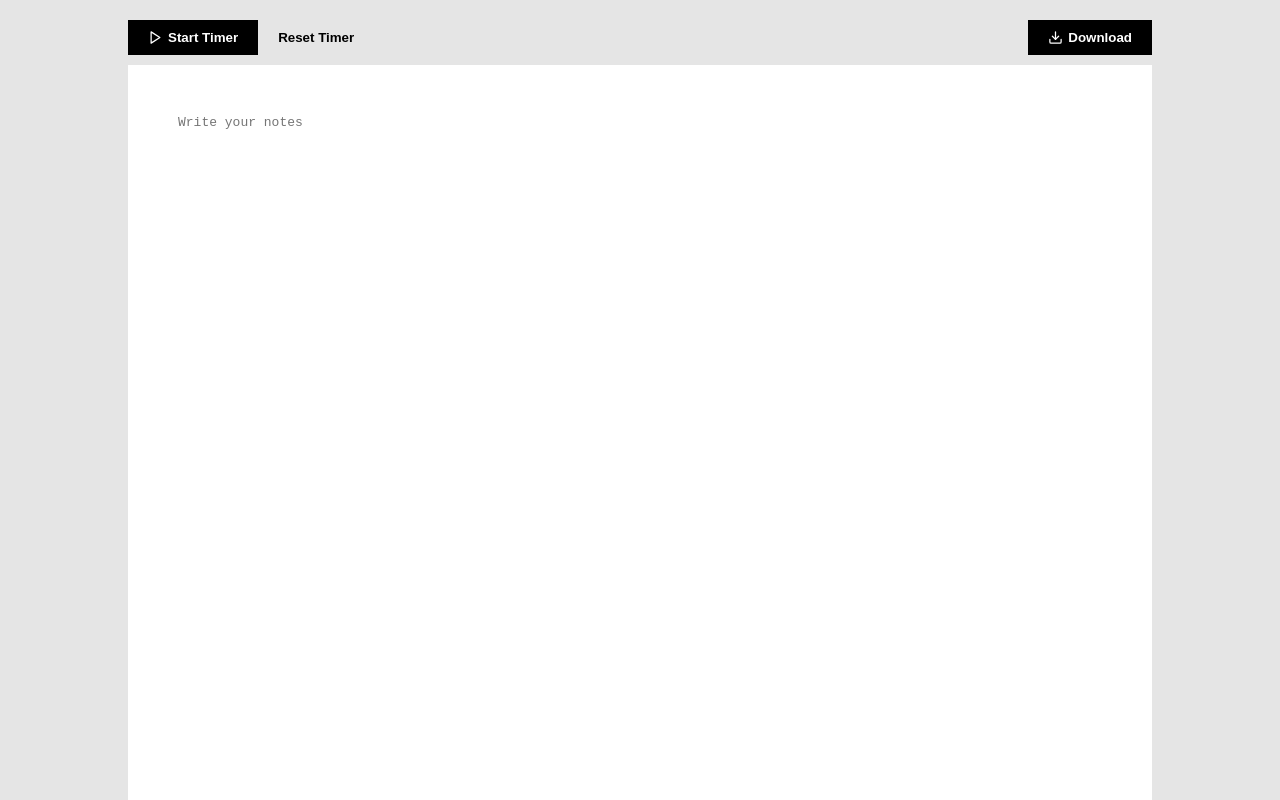
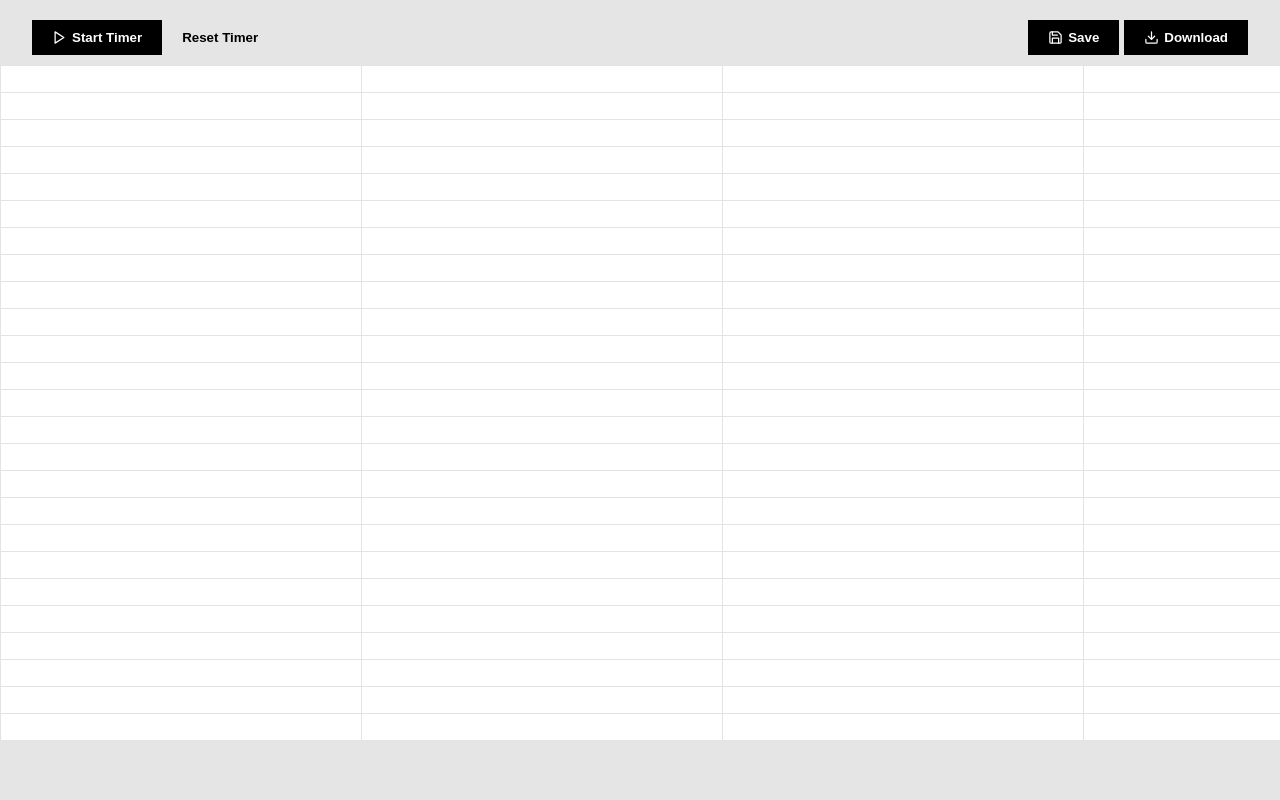
Before and after one commit to cmoses8626/stamped, a React (Create React App) app: page /1 in a window 1280 px wide. Built offline with nearby package versions, Linux system fonts and the light colour scheme.

Commit message:
Working prototype

```diff
--- a/package.json
+++ b/package.json
@@ -6,6 +6,8 @@
     "@testing-library/jest-dom": "^4.2.4",
     "@testing-library/react": "^9.5.0",
     "@testing-library/user-event": "^7.2.1",
+    "eslint": "^6.8.0",
+    "json2csv": "^5.0.0",
     "react": "^16.13.1",
     "react-dom": "^16.13.1",
     "react-feather": "^2.0.3",
@@ -37,8 +39,6 @@
     ]
   },
   "devDependencies": {
-    "babel-eslint": "^9.0.0",
-    "eslint": "^5.16.0",
     "eslint-config-airbnb": "^17.1.1",
     "eslint-config-prettier": "^4.3.0",
     "eslint-config-wesbos": "0.0.19",
--- a/src/App.css
+++ b/src/App.css
@@ -26,7 +26,7 @@
   flex-direction: column;
   align-items: center;
   justify-content: center;
-  font-size: calc(10px + 2vmin);
+  /* font-size: calc(10px + 2vmin); */
 }
 
 .App-link {
--- a/src/components/Document.js
+++ b/src/components/Document.js
@@ -1,14 +1,117 @@
-import React, { useState, useEffect, useMemo, useRef } from 'react';
+import React, {
+  useState,
+  useEffect,
+  useLayoutEffect,
+  useMemo,
+  useRef,
+} from 'react';
 import styled from 'styled-components';
 import { useParams } from 'react-router-dom';
-import { Download, Play, Pause } from 'react-feather';
+import { Download, Play, Pause, Save } from 'react-feather';
 import { useTable } from 'react-table';
 import Table from './Table';
 import { useStopwatch } from '../customHooks';
 
+const { parse } = require('json2csv');
+
+function replaceCaret(el) {
+  // Place the caret at the end of the element
+  const target = document.createTextNode('');
+  el.appendChild(target);
+  // do not move caret if element was not focused
+  const isTargetFocused = document.activeElement === el;
+  if (target !== null && target.nodeValue !== null && isTargetFocused) {
+    const sel = window.getSelection();
+    if (sel !== null) {
+      const range = document.createRange();
+      range.setStart(target, target.nodeValue.length);
+      range.collapse(true);
+      sel.removeAllRanges();
+      sel.addRange(range);
+    }
+    if (el instanceof HTMLElement) el.focus();
+  }
+}
+
+const EditableCell = ({
+  rowIndex,
+  columnIndex,
+  updateData,
+  onKeyUp,
+  time,
+  initialValue,
+}) => {
+  const [value, setValue] = useState(initialValue);
+  const [pos, setPos] = useState(null);
+  const [targetRange, setTargetRange] = useState();
+  const cellRef = useRef(null);
+
+  const onBlur = e => {
+    const text = e.currentTarget.innerText;
+    setValue(text);
+    updateData(rowIndex, columnIndex, e.currentTarget.innerText);
+  };
+
+  const handleKeyPress = e => {
+    if (e.key === '.') {
+      const {
+        currentTarget: { dataset },
+      } = e;
+
+      // Get caret position after period
+      const sel = window.getSelection();
+      const range = sel.getRangeAt(0);
+
+      // Insert "[time]" after period
+      const newNode = document.createElement('span');
+      newNode.appendChild(document.createTextNode(` [${time}] `));
+      const timestamp = ` [${time}] `;
+      const timestampNode = document.createTextNode(timestamp);
+      range.insertNode(document.createTextNode(' '));
+      range.insertNode(newNode);
+      range.collapse(false);
+    }
+  };
+
+  return (
+    <td
+      contentEditable="true"
+      value={value}
+      onBlur={onBlur}
+      onKeyUp={handleKeyPress}
+      data-row={rowIndex}
+      data-col={columnIndex}
+      ref={cellRef}
+      style={
+        columnIndex === 0
+          ? {
+              position: 'sticky',
+              left: 0,
+              backgroundColor: '#fff',
+            }
+          : {
+              marginLeft: '350px',
+              overflowX: 'scroll',
+            }
+      }
+      dangerouslySetInnerHTML={{ __html: value }}
+    />
+  );
+};
+
 export default function Document() {
+  // Default empty array
+  const numRows = 25;
+  const numColumns = 25;
+  const emptyRow = new Array(numColumns).fill('', 0);
+  const emptyArray = new Array(numRows).fill(emptyRow, 0);
+
   const { id } = useParams();
-  const [notes, setNotes] = useState(() => localStorage.getItem(id) || '');
+  const [data, setData] = useState(
+    () => JSON.parse(localStorage.getItem(id)) || emptyArray
+  );
+  const [saveStatus, setSaveStatus] = useState('Save');
+  const [notes, setNotes] = useState(''); // useState(() => localStorage.getItem(id) || '');
   const {
     elapsedTime,
     isRunning,
@@ -16,6 +119,20 @@ export default function Document() {
     stopTimer,
     resetTimer,
   } = useStopwatch();
+
+  // Ref
+  const tableRef = useRef();
+
+  // Wrapper around setData to deal with 2D data and pull state changes up
+  const updateData = (rowIndex, columnIndex, value) => {
+    setData(prevData =>
+      prevData.map((row, i) => {
+        const tempRow = [...row];
+        if (i === rowIndex) tempRow[columnIndex] = value;
+        return tempRow;
+      })
+    );
+  };
 
   // Format elapsed time in hr:min:sec
   const hours = Math.floor(elapsedTime / 3600).toString();
@@ -30,25 +147,58 @@ export default function Document() {
   // Autosave 5sec after last edit
   useEffect(() => {
     const timeoutId = setTimeout(() => {
-      localStorage.setItem(id, notes);
+      localStorage.setItem(id, JSON.stringify(data));
     }, 5000);
     return function cleanup() {
       clearTimeout(timeoutId);
     };
-  }, [id, notes]);
+  }, [data, id]);
 
   const handleStartStop = () => {
     isRunning ? stopTimer() : startTimer();
   };
 
-  const handleKeyPress = e => {
-    if (e.key === '.') {
-      setNotes(`${notes} [${time}] `);
-    }
+  const handleChange = e => {
+    setNotes(e.target.value);
   };
 
-  const handleChange = e => {
-    setNotes(e.target.value);
+  const saveAll = () => {
+    // Change Save button text to Saved! for 3 sec
+    setSaveStatus('Saved!');
+    setTimeout(() => setSaveStatus('Save'), 3000);
+
+    // Get table data
+    const arr = new Array(numRows).fill(emptyRow, 0);
+    const updatedData = arr.map((row, rowIndex) =>
+      row.map(
+        (cell, columnIndex) =>
+          tableRef.current.rows[rowIndex].childNodes[columnIndex].innerText
+      )
+    );
+
+    // Set state and save to local storage
+    localStorage.setItem(id, JSON.stringify(updatedData));
+    setData(updatedData);
+  };
+
+  const download = () => {
+    // Create csv from data
+    const csv = parse(data, { header: false });
+
+    // Create a hidden link (enables you to name the downloaded file)
+    const link = document.createElement('a');
+    const blob = new Blob([csv], {
+      type: 'text/csv;charset=utf-8;',
+    });
+    const url = window.URL.createObjectURL(blob);
+    link.href = url;
+    link.download = 'stamped.csv';
+    link.style = 'display: none';
+    document.body.appendChild(link);
+    link.click();
+
+    // Clean up for memory management
+    window.URL.revokeObjectURL(url);
   };
 
   return (
@@ -75,27 +225,70 @@ export default function Document() {
             Reset Timer
           </Timer>
         </FlexRow>
-        <DownloadButton>
-          <Download size={15} style={{ paddingRight: '5px' }} />
-          Download
-        </DownloadButton>
+        <FlexRow>
+          <SaveButton onClick={saveAll}>
+            <Save size={15} style={{ paddingRight: '5px' }} />
+            {saveStatus}
+          </SaveButton>
+          <DownloadButton onClick={download}>
+            <Download size={15} style={{ paddingRight: '5px' }} />
+            Download
+          </DownloadButton>
+        </FlexRow>
       </Header>
       <Content>
-        {/* <Table /> */}
-        <StyledInput
-          rows={30}
-          cols={100}
-          placeholder="Write your notes"
-          onChange={handleChange}
-          onKeyUp={handleKeyPress}
-          value={notes}
-        >
-          {notes}
-        </StyledInput>
+        <Styles>
+          <table ref={tableRef}>
+            <tbody>
+              {data.map((row, rowIndex) => (
+                <tr key={rowIndex}>
+                  {row.map((cell, columnIndex) => (
+                    <EditableCell
+                      key={`${rowIndex}${columnIndex}`}
+                      data-row={rowIndex}
+                      data-col={columnIndex}
+                      rowIndex={rowIndex}
+                      columnIndex={columnIndex}
+                      updateData={updateData}
+                      time={time}
+                      initialValue={cell}
+                    />
+                  ))}
+                </tr>
+              ))}
+            </tbody>
+          </table>
+        </Styles>
       </Content>
     </Wrap>
   );
 }
+
+const Styles = styled.div`
+  position: relative;
+  overflow-x: auto;
+
+  span {
+    color: #b5b5b5;
+  }
+
+  table {
+    border: thin solid #e2e3e3;
+    border-collapse: collapse;
+    border-spacing: 0;
+    table-layout: fixed;
+    td {
+      padding: 5px;
+      border: thin solid #e2e3e3;
+      font-size: 10pt;
+      outline: none;
+      vertical-align: bottom;
+      min-width: 350px;
+      overflow-wrap: break-word;
+      white-space: pre-wrap;
+    }
+  }
+`;
 
 const Wrap = styled.div`
   display: flex;
@@ -105,43 +298,54 @@ const Wrap = styled.div`
   min-height: 100vh;
 `;
 
-const Content = styled.div`
-  background-color: white;
-  display: flex;
-  flex-direction: column;
-  flex-grow: 1;
-  min-width: 80vw;
-  max-width: 80vw;
-`;
-
 const Header = styled.div`
   display: flex;
+  justify-content: space-between;
+  min-width: 95vw;
   margin: 20px 0 10px 0;
-  min-width: 80vw;
-  max-width: 80vw;
-  justify-content: space-between;
+  padding: 0 10px;
 `;
 
 const FlexRow = styled.div`
   display: flex;
 `;
 
+const Content = styled.div`
+  background-color: white;
+  display: flex;
+  flex-direction: column;
+  /* flex-grow: 1; */
+  /* min-width: 80vw; */
+  max-width: 100vw;
+`;
+
 const Timer = styled.button`
   display: flex;
   align-items: center;
+  cursor: pointer;
+`;
+
+const SaveButton = styled.button`
+  display: flex;
+  align-items: center;
+  cursor: pointer;
+  margin-right: 5px;
 `;
 
 const DownloadButton = styled.button`
   display: flex;
   align-items: center;
+  cursor: pointer;
 `;
 
 const StyledInput = styled.textarea`
-  display: flex;
-  flex-grow: 1;
-  border: none;
+  /* display: flex; */
+  /* flex-grow: 1; */
+  /* border: none; */
+  border-collapse: collapse;
+  overflow: hidden;
   font-size: 1em;
   outline: none;
-  padding: 50px;
+  /* padding: 50px; */
   resize: none;
 `;
--- a/src/components/Home.js
+++ b/src/components/Home.js
@@ -9,10 +9,8 @@ export default function Home() {
 
   return (
     <Wrap>
-      <header className="App-header">
-        <Title>Stamped</Title>
-        <p>Easily create timestamped notes.</p>
-      </header>
+      <Title>STAMPED</Title>
+      <Subtitle>Easily create timestamped notes.</Subtitle>
       <Link
         to={token}
         style={{
@@ -30,24 +28,14 @@ export default function Home() {
         <h4>How it works</h4>
         <ol>
           <li>Create a new document.</li>
-          <li>Hit the Start button to start the document timer.</li>
+          <li>Hit Start to start the document timer.</li>
+          <li>Stamped adds a timestamp inline each time you type a period.</li>
           <li>
-            Every time you type a period (e.g. end of sentence), Stamped adds a
-            timestamp.
-          </li>
-          <li>
-            Download your timestamped document. If you don't, you lose it.
+            You save or download your document. Stamped only saves to your
+            browser's local storage, so if you delete your browsing data, you
+            lose your document.
           </li>
         </ol>
-      </LeftAlignDiv>
-      <LeftAlignDiv>
-        <h4 style={{ color: 'red' }}>WARNING!</h4>
-        <p>
-          Stamped doesn't save your document - anywhere - so if you reload the
-          page, you lose your document. If you close the page, you lose your
-          document. And for security, if you leave the page unedited for more
-          than 2 hours, you lose your document.
-        </p>
       </LeftAlignDiv>
     </Wrap>
   );
@@ -57,23 +45,30 @@ const Wrap = styled.div`
   display: flex;
   flex-direction: column;
   align-items: center;
-  /* justify-content: center; */
-  padding-top: 100px;
   text-align: center;
-  min-height: 100vh;
 `;
 
 const Title = styled.h1`
-  margin-bottom: 0;
+  margin-top: 100px;
+  padding: 10px 15px;
+  border: 3px solid black;
+`;
+
+const Subtitle = styled.p`
+  font-size: 1.1em;
+  margin: 0;
 `;
 
 const NewButton = styled.button`
   display: flex;
   align-items: center;
+  margin: 50px 0 70px 0;
 `;
 
 const LeftAlignDiv = styled.div`
-  min-width: 60vw;
-  max-width: 60vw;
+  max-width: 40vw;
   text-align: left;
+  li {
+    line-height: 1.5;
+  }
 `;
```
Also changed, not shown: src/components/Table.js (+8 -8 lines), 2 other files (tests, documents, lock files or other folders).
